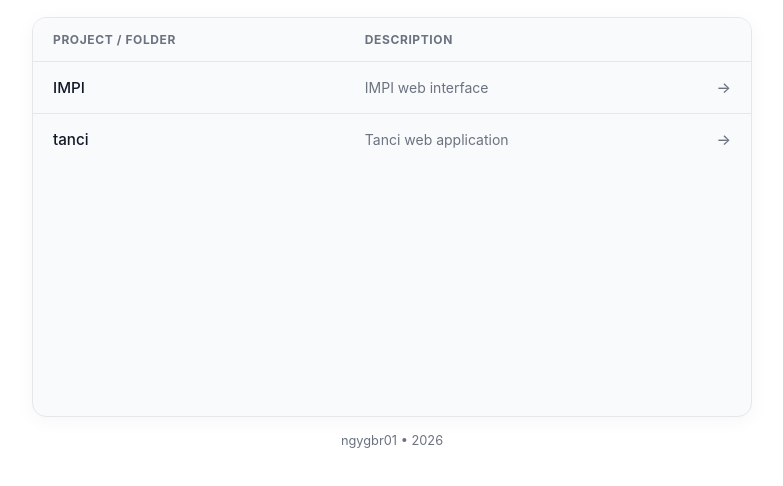
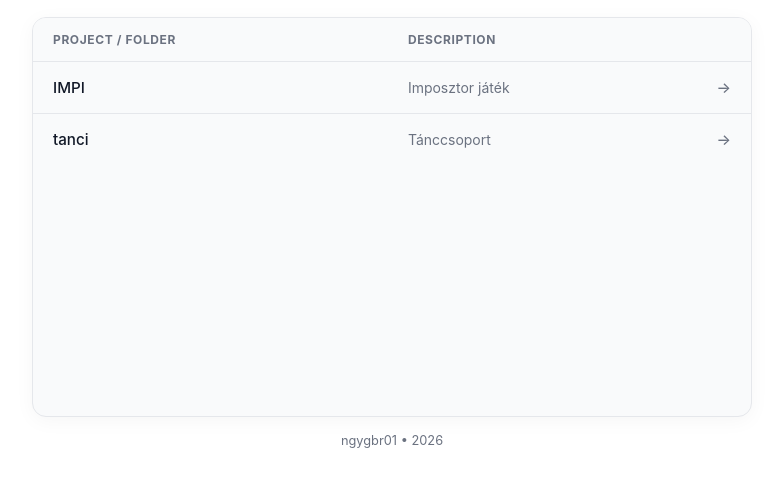
Before and after one commit to ngygbr01/websites, a plain HTML site: page index.html in a window 1280 px wide. Shown: the part 202-688 px from the top of the page, without its empty margins (248-1031 px from the left). Drawn offline with Linux system fonts and the light colour scheme.

Commit message:
Update index.html

```diff
--- a/index.html
+++ b/index.html
@@ -202,13 +202,13 @@
                 <tbody>
                     <tr onclick="window.location.href='./impigame/'">
                         <td><a href="./impigame/" class="folder-name">IMPI</a></td>
-                        <td class="folder-desc">IMPI web interface</td>
+                        <td class="folder-desc">Imposztor játék</td>
                         <td class="arrow">&rarr;</td>
                     </tr>
 
                     <tr onclick="window.location.href='./tanci/'">
                         <td><a href="./tanci/" class="folder-name">tanci</a></td>
-                        <td class="folder-desc">Tanci web application</td>
+                        <td class="folder-desc">Tánccsoport</td>
                         <td class="arrow">&rarr;</td>
                     </tr>
 
```
